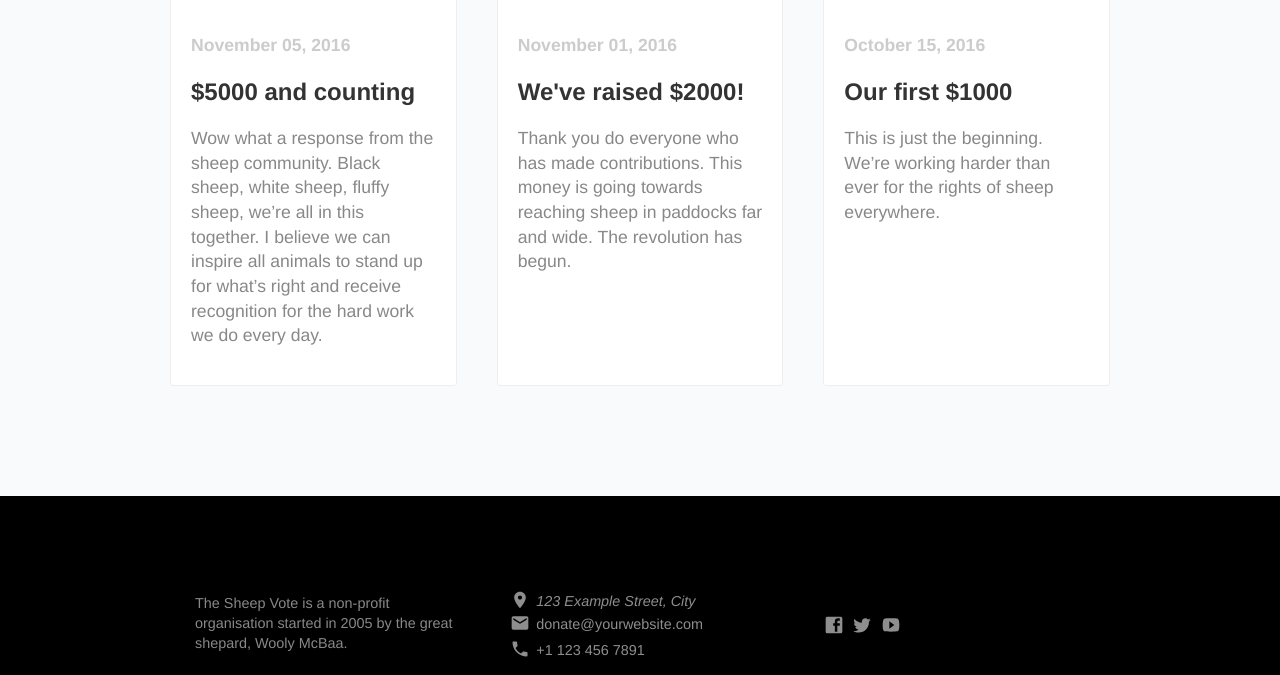
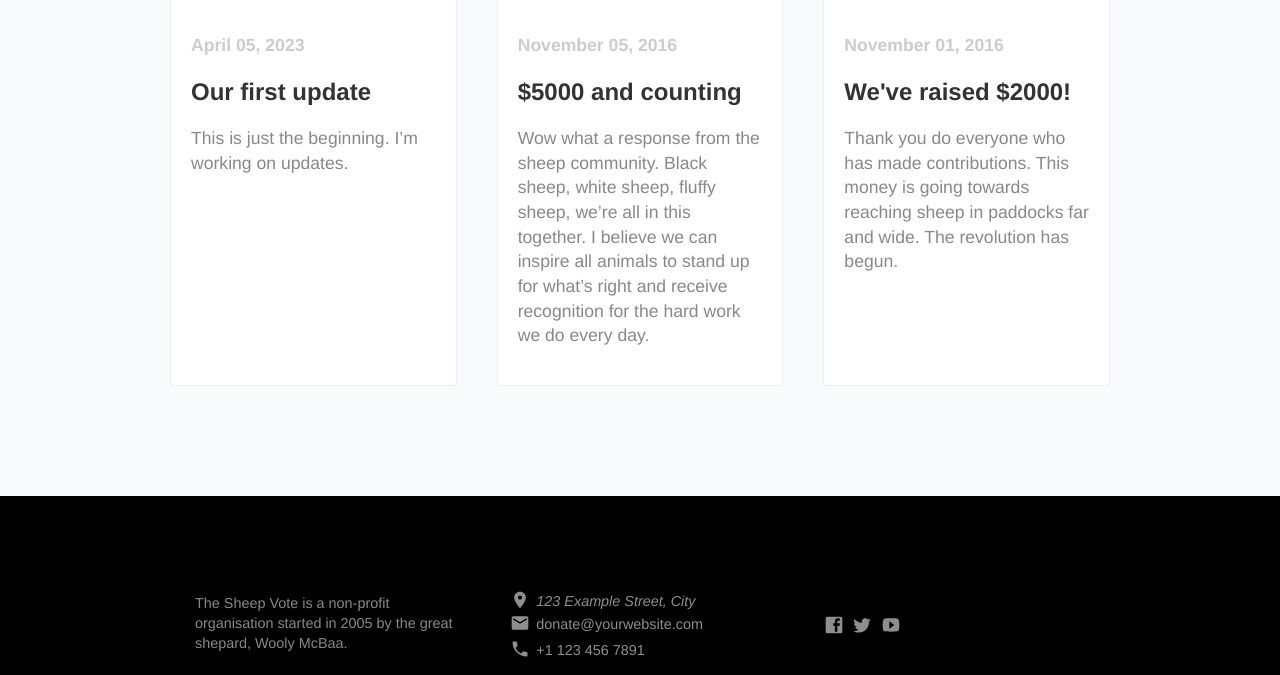
Before and after one commit to yo-404/kiran-foundation, a Jekyll site: the page built from index.html, in a window 1280 px wide and 900 px high, scrolled down 4486 px, cut to the strip 225-900 px from the top of the window. Built offline with Jekyll 4.4.1, drawn with Linux system fonts in a browser that asks for light colours; nearby versions of some CDN libraries; a script that is not in the unit is left out.

Commit message:
resolving merge conflict

```diff
--- a/Gemfile
+++ b/Gemfile
@@ -6,4 +6,5 @@ gem 'tzinfo-data'
 group :jekyll_plugins do
   gem 'jekyll-seo-tag', '2.4.0'
   gem 'jekyll-sitemap', '1.2.0'
+  gem 'jekyll-slider-tag'
 end
--- a/_layouts/default.html
+++ b/_layouts/default.html
@@ -39,7 +39,7 @@
         </nav>
 
 		<div class="content">
-			{{ content }}
+			{{content}}
 		</div>
 		<footer>
 			<p class="editor-link" style="margin-bottom: 20px;"><a href="cloudcannon:collections/_data/company.yml" class="btn"><strong>&#9998;</strong> Update footer</a></p>
--- a/index.html
+++ b/index.html
@@ -130,7 +132,8 @@ title: The Sheep Vote
 		<h2 class="editable">Updates</h2>
 		<p class="editor-link"><a href="cloudcannon:collections/_posts" class="btn"><strong>&#9998;</strong> Add Update</a></p>
 		<div class="posts">
-			{% for post in site.posts %}
+			{% for post in site.posts limit:3 %}
+
 				<div class="post">
 					<div class="image" style="background-image: url({{ post.featured_image}})"></div>
 					<div class="post-content">
@@ -138,6 +141,7 @@ title: The Sheep Vote
 						<h3>{{ post.title }}</h3>
 
 						{{ post.content }}
+
 						<p class="editor-link"><a href="cloudcannon:collections/{{ post.path }}" class="btn"><strong>&#9998;</strong> Edit Update</a></p>
 					</div>
 				</div>
--- a/shreya.html
+++ b/shreya.html
@@ -12,6 +12,7 @@ Hello World!
 </h1>
 <body leftmargin="100px">
 <p> Hey! I'm <b> Shreya Jain </b> and this is my first web.<i> I will learn following topics </i> </p>
+
 </body>
 <ul>
 <li> HTML </li>
```
Also changed, not shown: other parts of index.html (+2 -0 lines), _posts/2016-10-15-1000.md (+3 -0 lines), _posts/2023-04-05-first-update copy 2.md (added, +8 -0 lines).
